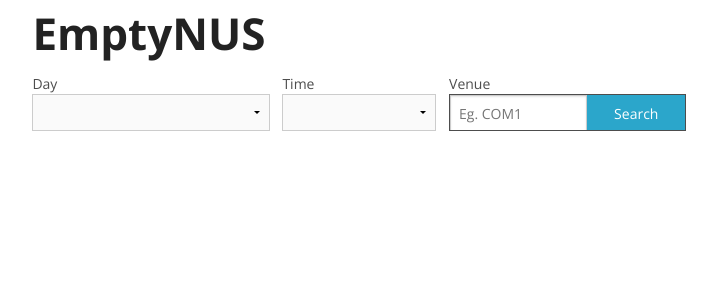
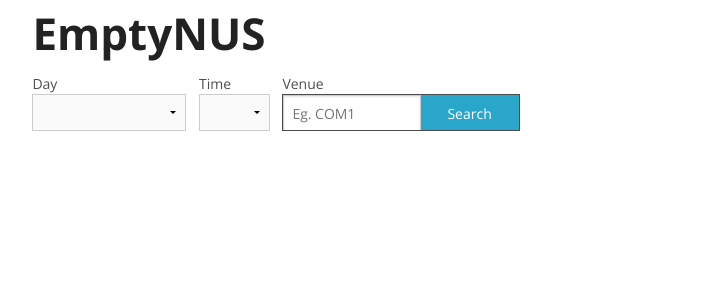
Before and after one commit to sebastianquek/emptynus, a Flask app: page /search in a window 1280 px wide. Shown: the top 300 px of the page, without its empty margins (114-831 px from the left). Run offline with Flask 2, Linux system fonts and the light colour scheme; parts of the project's set-up code (start-up, migrations or seed data) failed here and were passed over.

Commit message:
Fixed sizing of search parameters

```diff
--- a/templates/search.html
+++ b/templates/search.html
@@ -13,7 +13,7 @@
         <a href="/search"><h1>EmptyNUS</h1></a>
         <form action="" method="get">
           <div class="row">
-            <div class="small-4 medium-3 columns">
+            <div class="small-4 medium-3 large-2 columns">
               <label>Day
                 <select name="day">
                   <option></option>
@@ -22,7 +22,7 @@
                 </select>
               </label>
             </div>
-            <div class="small-3 medium-2 columns">
+            <div class="small-3 medium-2 large-1 columns">
               <label>Time
                 <select name="time" value="{{request.args.get("time", "")}}">
                   <option></option>
@@ -31,7 +31,7 @@
                 </select>
               </label>
             </div>
-            <div class="small-5 medium-3 columns end">
+            <div class="small-5 medium-3 large-3 columns end">
               <label>Venue
                 <div class="row collapse postfix">
                   <div class="small-7 medium-7 columns">
```
Also changed, not shown: clock.py (deleted, +0 -9 lines).
